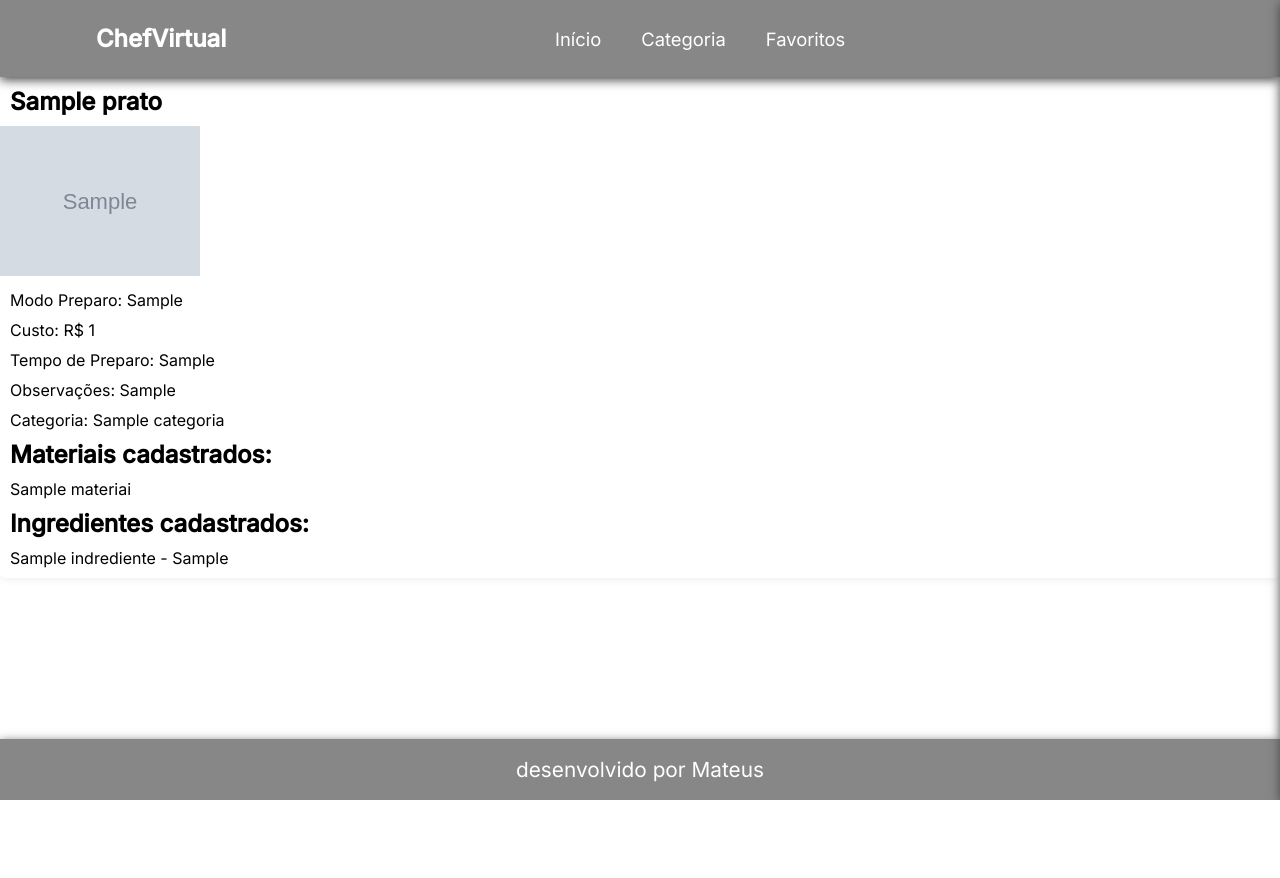
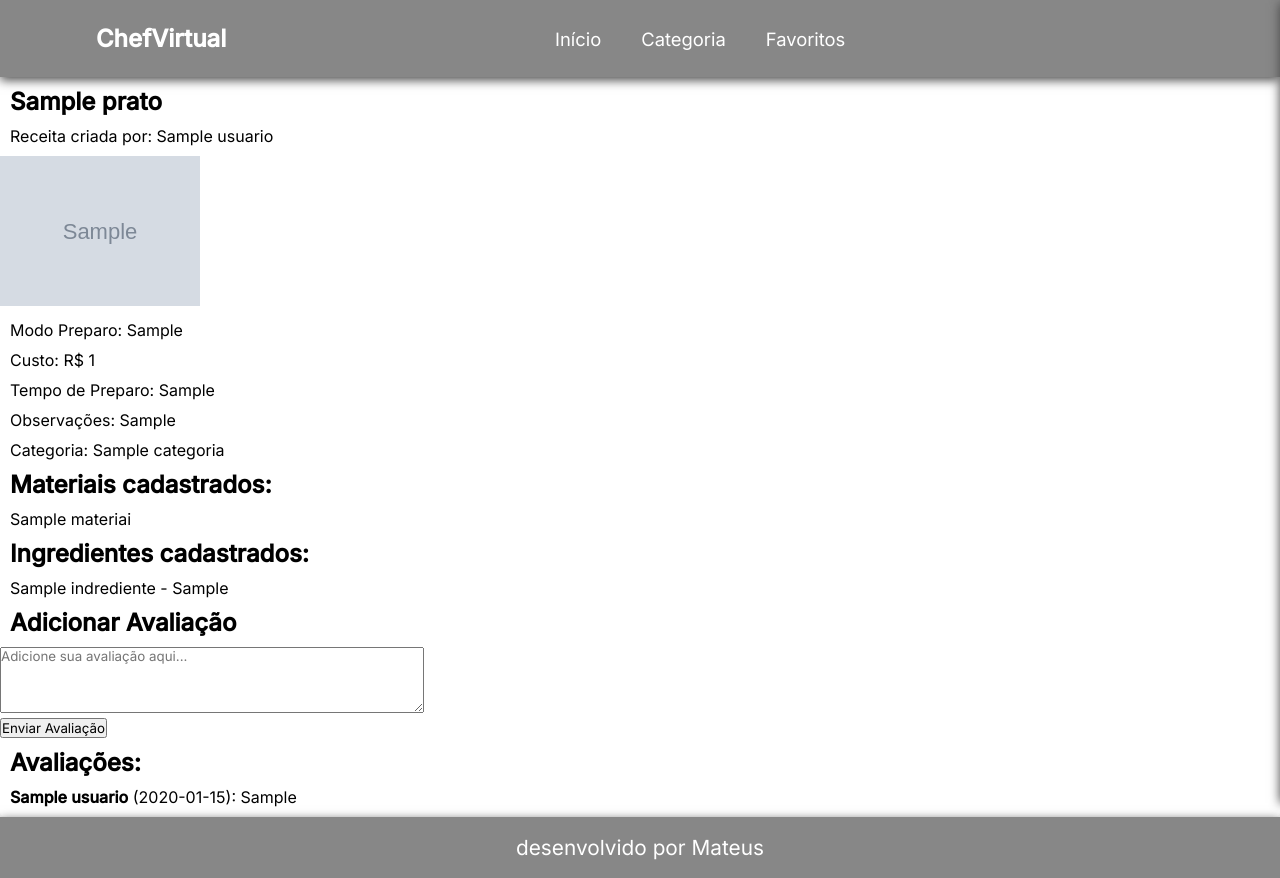
Before and after one commit to MateusCPassos/TCC-chefVirtual, a PHP site: page /chefVirtual/exibirReceita.php?recipe_id=1 in a window 1280 px wide. Before the commit the page ends 800 px from the top, so only its background shows below. Run offline with PHP 8.4, Linux system fonts and the light colour scheme; the visitor is signed in with stand-in values (Sample User, id 1); tables that the repository leaves empty hold one stand-in row (values such as "Sample post"); grey boxes marked "Sample" are stand-in pictures.

Commit message:
alterçãoes na tela ver receita

```diff
--- a/pages/exibirReceita.php
+++ b/pages/exibirReceita.php
@@ -20,7 +20,9 @@
       $recipe_id = $_GET['recipe_id'];
 
       // Consulta os detalhes da receita no banco de dados
-      $sql = "SELECT * FROM prato WHERE id = ?";
+      $sql = "SELECT p.*, u.nome AS usuario_nome FROM prato p
+              INNER JOIN usuario u ON p.usuario_id = u.id
+              WHERE p.id = ?";
       $stmt = $pdo->prepare($sql);
       if ($stmt->execute([$recipe_id])) {
         if ($row = $stmt->fetch(PDO::FETCH_ASSOC)) {
@@ -31,6 +33,7 @@
           $observations = $row['observacoes'];
           $category_id = $row['categoria_id'];
           $foto = $row['foto'];
+          $usuario_nome = $row['usuario_nome'];
 
           // Consulta o nome da categoria
           $sql_category = "SELECT nomeCategoria FROM categoria WHERE id = ?";
@@ -45,6 +48,7 @@
 
           // Exibe os detalhes da receita
           echo "<h2>$name <a href='favoritos.php?recipe_id=$recipe_id' class='heart'><i class='fa-regular fa-heart'></i></a></h2>";
+          echo "<p>Receita criada por: $usuario_nome</p>";
           if (!empty($foto)) {
             echo "<img src='../$foto' alt='Foto do Prato' style='max-width: 200px;'>";
           }
@@ -75,6 +79,43 @@
           foreach ($ingredientes as $ingrediente) {
             echo "<p>" . htmlspecialchars($ingrediente->NomeIndrediente) . " - " . htmlspecialchars($ingrediente->quantidade) . "</p>";
           }
+
+          // Formulário para adicionar avaliação
+          if (isset($_SESSION['loggedin']) && $_SESSION['loggedin'] === true) {
+            echo "<h2>Adicionar Avaliação</h2>";
+            echo "<form action='' method='post'>
+                    <textarea name='avaliacao' rows='4' cols='50' placeholder='Adicione sua avaliação aqui...'></textarea><br>
+                    <input type='submit' value='Enviar Avaliação'>
+                  </form>";
+
+            if ($_SERVER['REQUEST_METHOD'] == 'POST' && isset($_POST['avaliacao'])) {
+              $avaliacao = $_POST['avaliacao'];
+              $usuario_id = $_SESSION['id'];
+              $data = date('Y-m-d');
+
+              $sql_add_avaliacao = "INSERT INTO avaliacao (avaliacaoDoPrato, data, usuario_id, prato_id) VALUES (?, ?, ?, ?)";
+              $stmt_add_avaliacao = $pdo->prepare($sql_add_avaliacao);
+              if ($stmt_add_avaliacao->execute([$avaliacao, $data, $usuario_id, $recipe_id])) {
+                echo "<p>Avaliação adicionada com sucesso!</p>";
+              } else {
+                echo "<p>Erro ao adicionar avaliação.</p>";
+              }
+            }
+          } else {
+            echo "<p>Você precisa estar logado para adicionar avaliações.</p>";
+          }
+
+          // Exibe as avaliações
+          echo "<h2>Avaliações:</h2>";
+          $sql_avaliacoes = "SELECT a.*, u.nome AS usuario_nome FROM avaliacao a
+                             INNER JOIN usuario u ON a.usuario_id = u.id
+                             WHERE a.prato_id = ? ORDER BY a.data DESC";
+          $stmt_avaliacoes = $pdo->prepare($sql_avaliacoes);
+          $stmt_avaliacoes->execute([$recipe_id]);
+          $avaliacoes = $stmt_avaliacoes->fetchAll(PDO::FETCH_ASSOC);
+          foreach ($avaliacoes as $avaliacao) {
+            echo "<p><strong>" . htmlspecialchars($avaliacao['usuario_nome']) . "</strong> (" . htmlspecialchars($avaliacao['data']) . "): " . htmlspecialchars($avaliacao['avaliacaoDoPrato']) . "</p>";
+          }
         } else {
           echo "<p>Receita não encontrada.</p>";
         }
```
Also changed, not shown: css/favoritos.css (+7 -8 lines).
